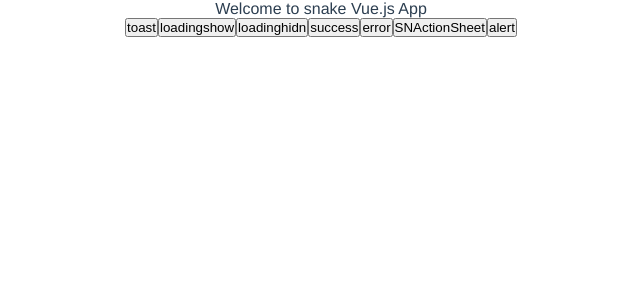
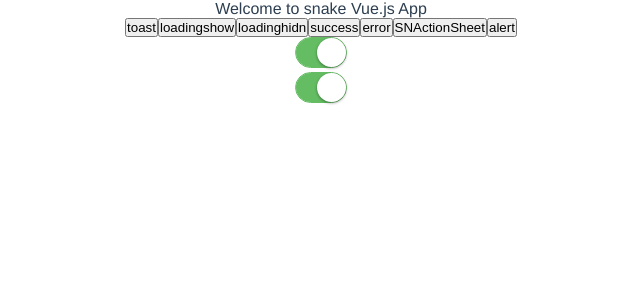
Before and after one commit to justin-yzx/vue-snake-ui, a Vue app: page /#/ in a window 1280 px wide. Shown: the top 300 px of the page, without its empty margins (319-959 px from the left). Built offline with nearby package versions, Linux system fonts and the light colour scheme.

Commit message:
switch 组件

```diff
--- a/package.json
+++ b/package.json
@@ -1,6 +1,6 @@
 {
     "name": "vue-snake-ui",
-    "version": "1.0.3",
+    "version": "1.0.5",
     "description": "A Vue.js project",
     "author": "snake-team",
     "private": false,
--- a/src/components/Hello.vue
+++ b/src/components/Hello.vue
@@ -1,6 +1,8 @@
 <template>
     <div class="hello">
         {{msg}}
+
+
         <div>
             <button @click="showtoast('123')">toast</button>
             <button @click="SNToast.loading.show">loadingshow</button>
@@ -9,6 +11,9 @@
             <button @click="SNToast.error()">error</button>
             <button @click="showActionSheet()">SNActionSheet</button>
             <button @click="showAlert()">alert</button>
+            <SNSwitch v-model="snswitch"></SNSwitch>
+            <SNSwitch v-model="snswitch"></SNSwitch>
+
         </div>
     </div>
 </template>
@@ -18,32 +23,33 @@ export default {
         name: 'hello',
         data () {
             return {
-      msg: 'Welcome to snake Vue.js App'
+                msg: 'Welcome to snake Vue.js App',
+                snswitch: true
             }
         },
-  methods:{
+        methods: {
             showtoast(){
-      this.SNToast({'type':'success',msg:'12312312'});
+                this.SNToast('snake');
             },
             showActionSheet(){
 
-        var arr=[
-          {key:'1',value:'我是按钮1','aaa':'1231231'},
-          {key:'2',value:'我是按钮2'},
-          {key:'3',value:'我是按钮3'},
+                var arr = [
+                    {key: '1', value: '我是按钮1'},
+                    {key: '2', value: '我是按钮2'},
+                    {key: '3', value: '我是按钮3'},
                 ]
 
                 this.SNActionSheet({
-          title:'我来组成头部',
-          btnList:arr,
-          success:(num)=>{
-            this.SNToast('我点击按钮'+num);
+                    title: '我来组成头部',
+                    btnList: arr,
+                    success: (num) => {
+                        this.SNToast('我点击按钮' + num);
                     },
-          cancel:()=>{
+                    cancel: () => {
                         this.SNToast('我点击返回');
                     },
-          key:'key',
-          value:'value'
+                    key: 'key',
+                    value: 'value'
                 });
             },
             showAlert(){
--- a/src/snake/css/snake-theme.css
+++ b/src/snake/css/snake-theme.css
@@ -202,3 +202,55 @@ not supported by any browser */
 .alert-btn:first-child{
   border:none;
 }
+
+
+/*switch*/
+.switch{
+    width: 52px;
+    height: 31px;
+    position: relative;
+    border: 1px solid #dfdfdf;
+    background-color: #fdfdfd;
+    box-shadow: #dfdfdf 0 0 0 0 inset;
+    border-radius: 20px;
+    border-top-left-radius: 20px;
+    border-top-right-radius: 20px;
+    border-bottom-left-radius: 20px;
+    border-bottom-right-radius: 20px;
+    background-clip: content-box;
+    display: inline-block;
+    -webkit-appearance: none;
+    user-select: none;
+    outline: none;
+}
+
+.switch:before {
+    content: '';
+    width: 29px;
+    height: 29px;
+    position: absolute;
+    top: 0px;
+    left: 0;
+    border-radius: 20px;
+    border-top-left-radius: 20px;
+    border-top-right-radius: 20px;
+    border-bottom-left-radius: 20px;
+    border-bottom-right-radius: 20px;
+    background-color: #fff;
+    box-shadow: 0 1px 3px rgba(0, 0, 0, 0.4); }
+.switch:checked {
+    border-color: #64bd63;
+    box-shadow: #64bd63 0 0 0 16px inset;
+    background-color: #64bd63; }
+.switch:checked:before {
+    left: 21px; }
+.switch.switch-animbg {
+    transition: background-color ease 0.4s; }
+.switch.switch-animbg:before {
+    transition: left 0.3s; }
+.switch.switch-animbg:checked {
+    box-shadow: #dfdfdf 0 0 0 0 inset;
+    background-color: #64bd63;
+    transition: border-color 0.4s, background-color ease 0.4s; }
+.switch.switch-animbg:checked:before {
+    transition: left 0.3s; }
--- /dev/null
+++ b/src/snake/form/switch.vue
@@ -0,0 +1,32 @@
+<template>
+	<div>
+        <label><input class="switch switch-animbg" type="checkbox" v-model="check"></label>
+	</div>
+</template>
+
+<script>
+	export default {
+		data(){
+			return {
+                check:this.value
+            }
+		},
+        props:{
+            value:{
+                default: false
+            }
+        },
+        watch:{
+            value(){
+            	this.check=this.value;
+            },
+            check(){
+            	this.$emit('input',this.check)
+            }
+        }
+
+	}
+</script>
+<style>
+
+</style>
--- a/src/snake/index.js
+++ b/src/snake/index.js
@@ -7,19 +7,24 @@ import './css/snake-theme.css'
 import toast from './toast'
 import actionSheet from './actionSheet'
 import alertView from './alertView'
+import SNSwitch from './form/switch'
 
 export default{
     install(Vue){
         //toast提示
         Vue.prototype.SNToast = toast;
-    Vue.prototype.SNToast.success =toast.success;
-    Vue.prototype.SNToast.error =toast.error;
-    Vue.prototype.SNToast.loading =toast.loading;
+        Vue.prototype.SNToast.success = toast.success;
+        Vue.prototype.SNToast.error = toast.error;
+        Vue.prototype.SNToast.loading = toast.loading;
 
         //actionSheet
-    Vue.prototype.SNActionSheet=actionSheet;
+        Vue.prototype.SNActionSheet = actionSheet;
 
         //alertView
-    Vue.prototype.SNAlert=alertView;
+        Vue.prototype.SNAlert = alertView;
+
+        //form
+        Vue.component('SNSwitch',SNSwitch)
+
     }
 }
```
Lines whose indentation alone changed are shown as unchanged.
